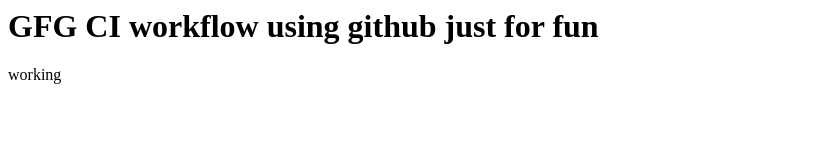
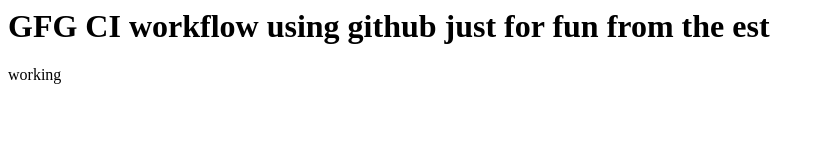
Before and after one commit to HimansiD55/cicd-workflow, a website: page index.html in a window 1280 px wide. Shown: the whole page, without its empty margins (0-825 px from the left). Drawn offline with Linux system fonts and the light colour scheme.

Commit message:
Update index.html

```diff
--- a/index.html
+++ b/index.html
@@ -1,7 +1,7 @@
 <html>
 
 <body>
-      <h1>GFG CI workflow using github just for fun</h1>
+      <h1>GFG CI workflow using github just for fun from the est</h1>
        <p> working</p>
 </body>
 
```
